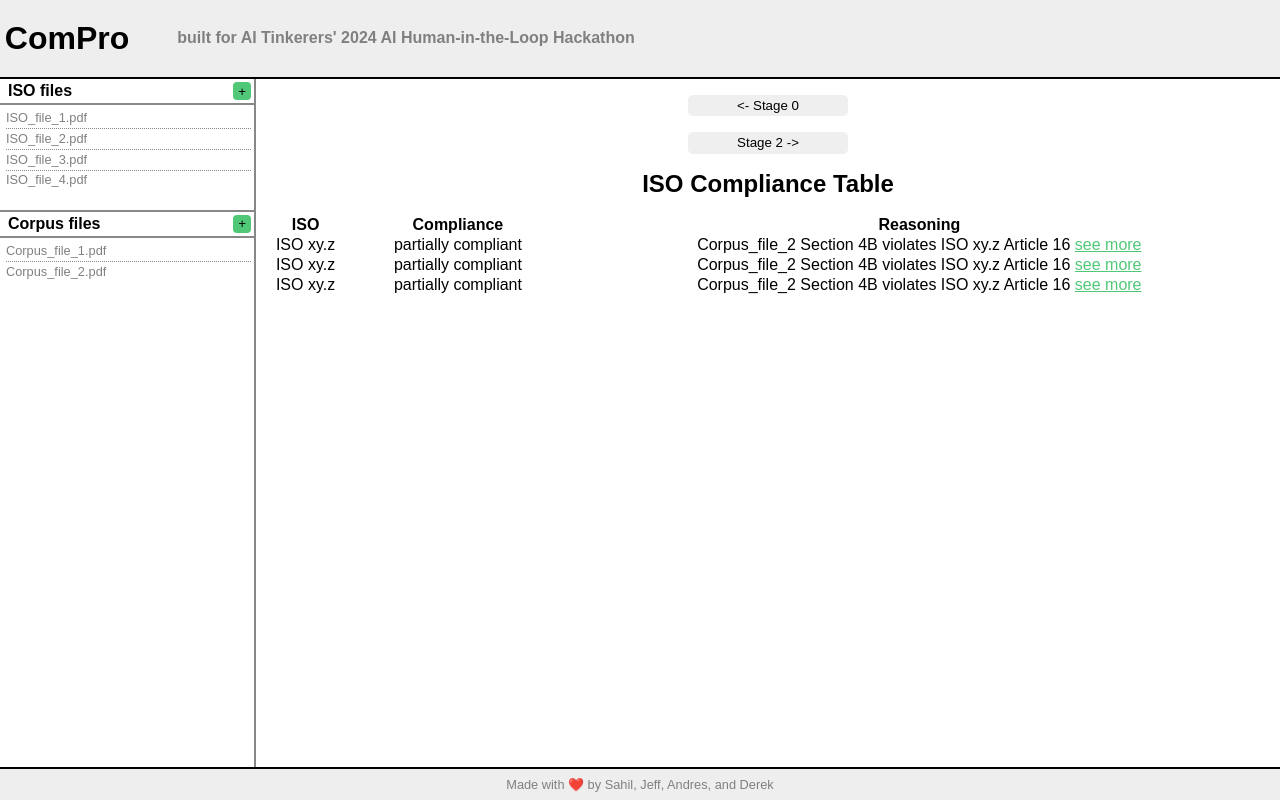
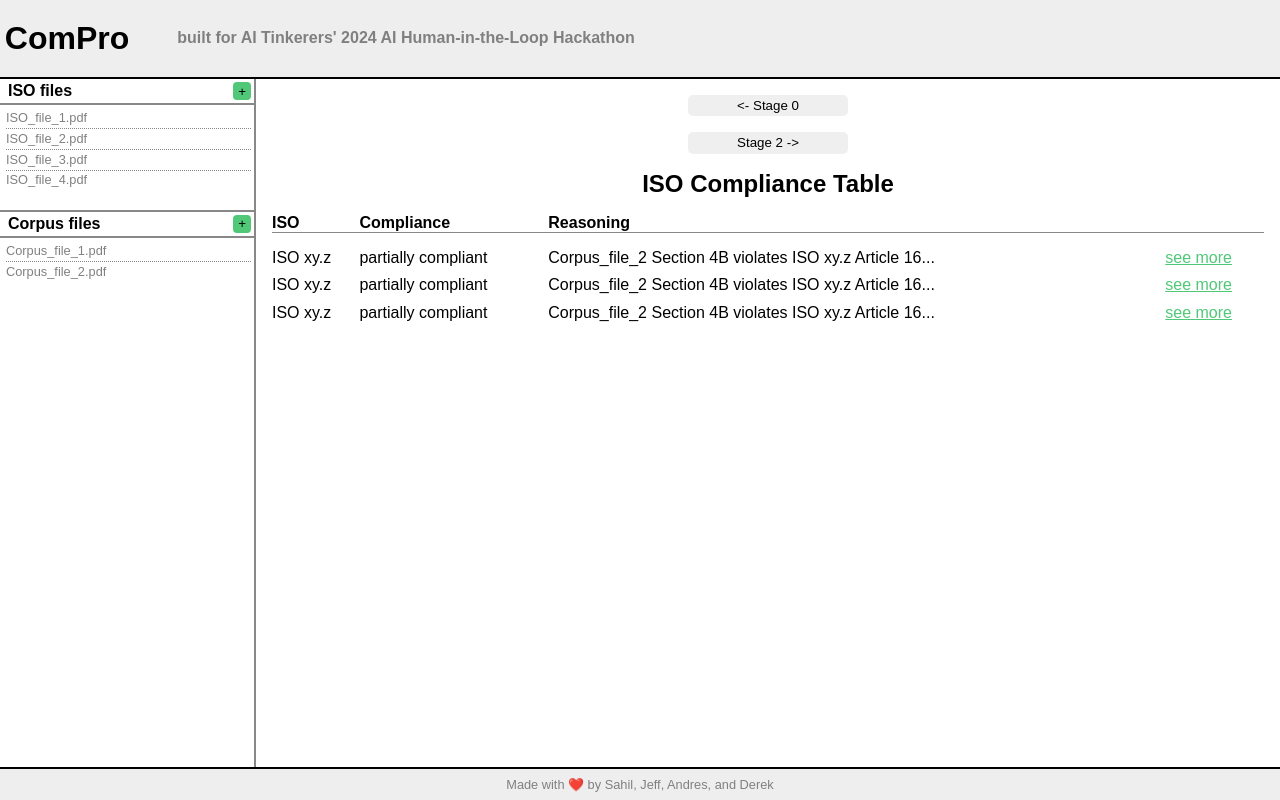
Before and after one commit to GomezDerek/ai-hitl-iso-compliance, a Next.js app in the folder my-app/: page / in a window 1280 px wide. Both pictures are taken after a click on the button "Check Compliance". Built offline with nearby package versions, Linux system fonts and the light colour scheme.

Commit message:
compliance table styling

```diff
--- a/my-app/src/app/components/complianceTable.tsx
+++ b/my-app/src/app/components/complianceTable.tsx
@@ -15,27 +15,27 @@ export default function ComplianceTable() {
                 </thead>
                 <tbody>
                 {/*dynamically render the rows from LLM API response*/}
-                <tr>
+                <tr className="tbody-rows">
                     <td>ISO xy.z</td>
                     <td>partially compliant</td>
                     <td>
-                        {`Corpus_file_2 Section 4B violates ISO xy.z Article 16 `}
+                        <span>{`Corpus_file_2 Section 4B violates ISO xy.z Article 16...`}</span>
                         <span className="see-more-compliance">see more</span>
                     </td>
                 </tr>
-                <tr>
+                <tr className="tbody-rows">
                     <td>ISO xy.z</td>
                     <td>partially compliant</td>
                     <td>
-                        {`Corpus_file_2 Section 4B violates ISO xy.z Article 16 `}
+                        <span>{`Corpus_file_2 Section 4B violates ISO xy.z Article 16...`}</span>
                         <span className="see-more-compliance">see more</span>
                     </td>
                 </tr>
-                <tr>
+                <tr className="tbody-rows">
                     <td>ISO xy.z</td>
                     <td>partially compliant</td>
                     <td>
-                        {`Corpus_file_2 Section 4B violates ISO xy.z Article 16 `}
+                        <span>{`Corpus_file_2 Section 4B violates ISO xy.z Article 16...`}</span>
                         <span className="see-more-compliance">see more</span>
                     </td>
                 </tr>
--- a/my-app/src/app/page.css
+++ b/my-app/src/app/page.css
@@ -328,3 +328,53 @@ ul.file-list li:last-child {
     color: var(--green);
     text-decoration: underline;
 }
+
+#compliance-table {
+    margin-left: 1rem;
+    margin-right: 1rem;
+    border-collapse: collapse;
+    text-align: left;
+}
+
+/* styling the headers */
+#compliance-table > thead th {
+    border-bottom: solid 1.5px var(--border-gray);
+}
+
+/* #compliance-table > thead th:last-child {
+    border: none;
+} */
+
+/* hover interaction for the rows */
+.tbody-rows:hover {
+    background-color: var(--white-hover);
+}
+
+/* spacing for the cells */
+#compliance-table td {
+    --y-pad: 0.3rem;
+    padding-top: var(--y-pad);
+    padding-bottom: var(--y-pad);
+}
+
+#compliance-table tbody tr:first-child > td {
+    padding-top: 1rem;
+}
+
+/* reasoning cells */
+.tbody-rows td:nth-child(3) {
+    /* background-color: yellow; */
+    display: flex;
+    flex-flow: row nowrap;
+    justify-content: space-between;
+    padding-right: 2rem;
+}
+
+/* turn this on for debugging */
+/* #compliance-table td {
+    border: 1px solid black;
+} */
+
+/* .tbody-rows td:nth-child(3) span {
+    border: 1px solid black;
+} */
```
